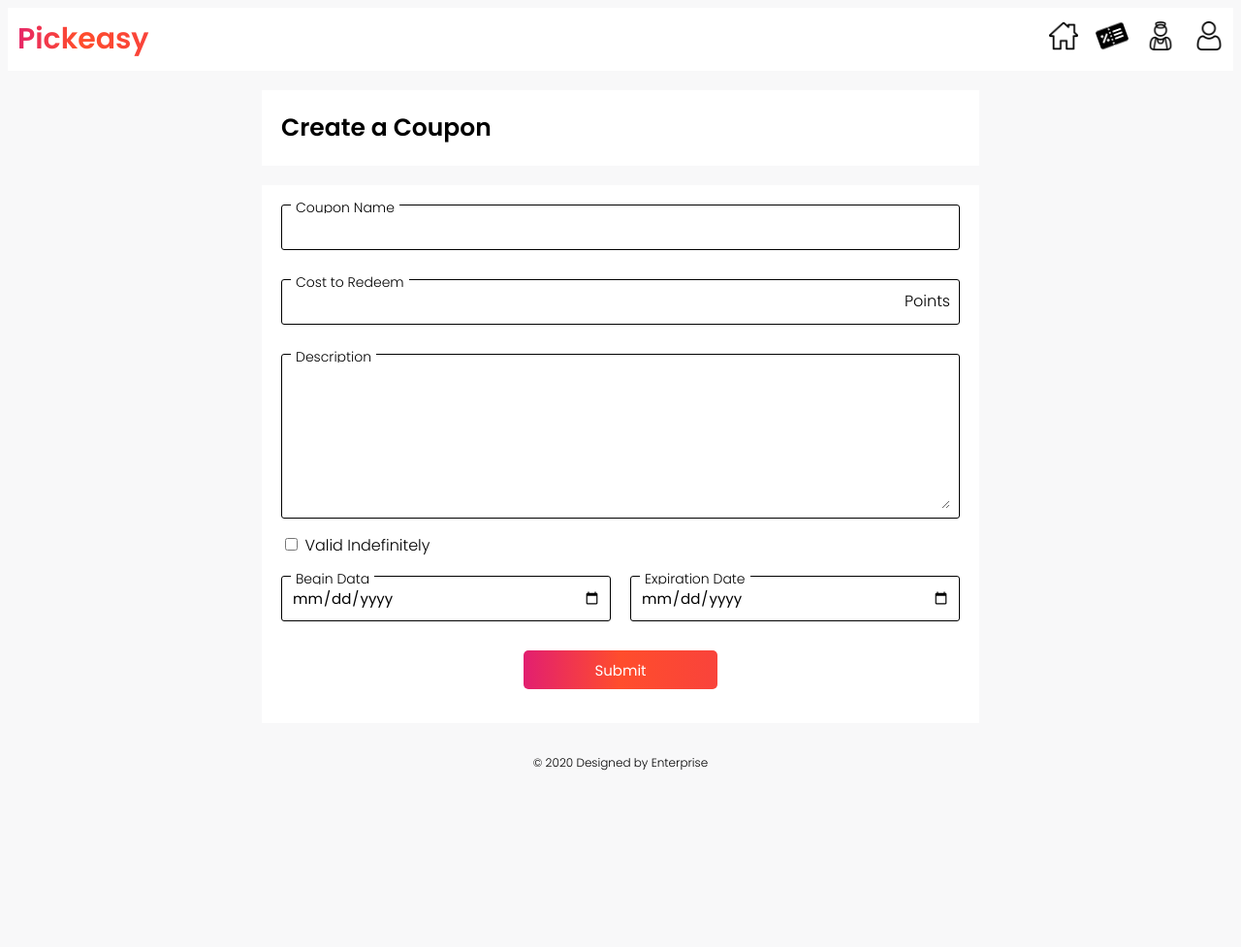
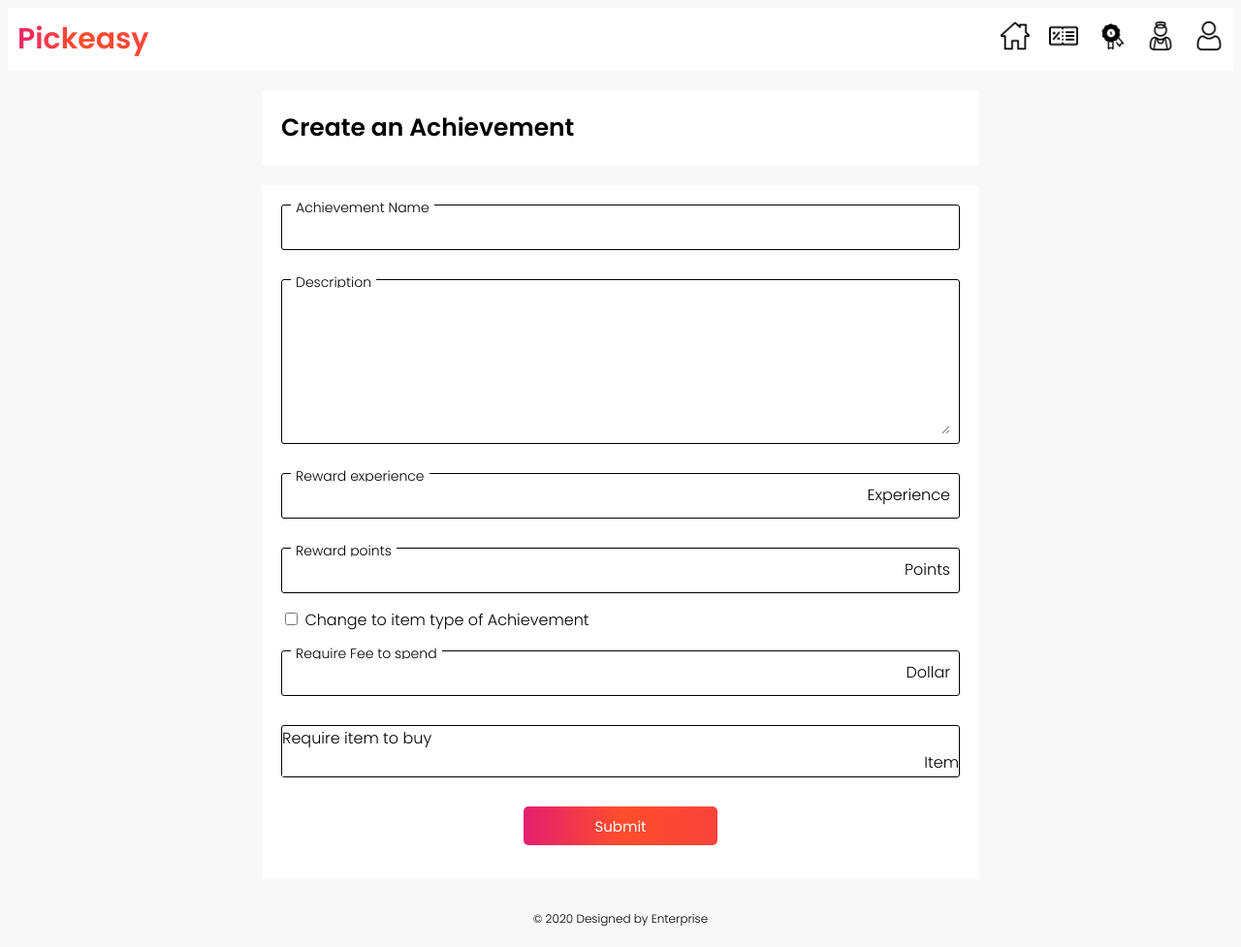
Before and after one commit to CSCC01/team_01-project, a Flask app: page /createAchievement in a window 1280 px wide. Shown: the whole page at 97% size. Before the commit the page ends 795 px from the top, so only its background shows below. Run offline with Flask 2, Linux system fonts and the light colour scheme; the visitor is signed in with stand-in values (Sample User, id 1).

Commit message:
Roughly implemented frontend create achievement

```diff
--- a/demo3/static/achievement.css
+++ b/demo3/static/achievement.css
@@ -18,9 +18,12 @@
   font-size: var(--subtitle);
 }
 
-.expiration {
-  font-size: var(--mini);
-  color: var(--darkGrey);
+.original_invisible{
+  display:none
+	padding: 9px;
+	border:1px solid var(--black);
+	margin-bottom: 30px;
+  border-radius: 3px;
 }
 
 .description {
--- a/demo3/static/achievement.js
+++ b/demo3/static/achievement.js
@@ -1,9 +1,11 @@
-function checkbox(Item) {
+function checkbox(requireFee, requireItem) {
     var cb = document.getElementsByName("Item");
     var visability = "flex";
+    var countervisability = "none";
       if(cb[0].checked){
-       visability = "none";
+        countervisability = visability;
+        visability = "none";
       }
-
-    document.getElementById(Item).style.display = visability;
+    document.getElementById(requireFee).style.display = visability;
+    document.getElementById(requireItem).style.display = countervisability;
 }
--- a/demo3/templates/createAchievement.html
+++ b/demo3/templates/createAchievement.html
@@ -12,11 +12,11 @@
 {% extends "base.html" %}
 {% block style %}
 <link rel="stylesheet" type="text/css" href="../static/submissionFields.css">
-<link rel="stylesheet" type="text/css" href="static/coupon.css">
+<link rel="stylesheet" type="text/css" href="static/achievement.css">
 {% endblock style %}
 
 {% block title %}
-<title>Create a Coupon</title>
+<title>Create an Achievement</title>
 {% endblock title %}
 
 {% block icons %}
@@ -24,9 +24,12 @@
   <div class = other_icon>
     <a href="home.html"><img src="static/Resources/home.png" alt="Home"></a>
   </div>
+  <div class = other_icon>
+      <a href="coupon.html"><img src="static/Resources/coupon.png" alt="Coupon"></a>
+  </div>
   <div class = "current">
-      <a href="coupon.html"><img src="static/Resources/coupon_pressed.png" alt="Coupon"></a>
-  </div>
+    <a href="achievement.html"><img src="static/Resources/achievement.png" alt="Achievement"></a>
+</div>
   {% if session['type'] == 1 %}
   <div class = other_icon>
     <a href="employee.html"><img src="static/Resources/employee.png" alt="Employee"></a>
@@ -42,7 +45,7 @@
     <div class = parent>
       <div class = title>
         <div class = text>
-          Create a Coupon
+          Create an Achievement
         </div>
       </div>
     </div>
@@ -52,7 +55,7 @@
 
     {% if errmsg %}
       <div class = parent>
-        Could not create a coupon because of the following: <br>
+        Could not create an achievement because of the following: <br>
         {% for msg in errmsg %}
           <li>{{msg}} </li>
         {% endfor %}
@@ -63,18 +66,42 @@
         <form method = "post">
           <div class = textfeilds>
             <div class = feild>
-                <label>Coupon Name</label>
+                <label>Achievement Name</label>
                   {% if 'name' in info %}
                     <input type="text" name="name" value = {{info["name"]}}>
                   {% else %}
                     <input type="text" name="name">
                   {% endif %}
             </div>
+
             <div class = feild>
-              <label>Cost to Redeem</label>
+              <label>Description</label>
+              {% if 'description' in info %}
+              <textarea name = "description">{{info["description"]}}</textarea>
+              {% else %}
+                <textarea name = "description"></textarea>
+              {% endif %}
+            </div>
+
+            <div class = feild>
+              <label>Reward experience</label>
+              <div class = points>
+                {% if 'experience' in info %}
+                <input type="number" name="experience" value = {{info["experience"]}}>
+                {% else %}
+                <input type="number" name="experience">
+                {% endif %}
+                <div class = right>
+                  Experience
+                </div>
+              </div>
+            </div>
+
+            <div class = feild>
+              <label>Reward points</label>
               <div class = points>
                 {% if 'points' in info %}
-                  <input type="number" name="points" value = {{info["points"]}}>
+                <input type="number" name="points" value = {{info["points"]}}>
                 {% else %}
                 <input type="number" name="points">
                 {% endif %}
@@ -83,38 +110,41 @@
                 </div>
               </div>
             </div>
-            <div class = feild>
-              <label>Description</label>
-              {% if 'description' in info %}
-              <textarea name = "description">{{info["description"]}}</textarea>
-              {% else %}
-                <textarea name = "description"></textarea>
-              {% endif %}
-            </div>
+
             <div class = container>
-              <input type="checkbox" name="indefinite" value="Indefinite" id = "indefinite" onclick="checkbox('dates')">
-              <label for="indefinite"> Valid Indefinitely</label><br>
+              <input type="checkbox" name="Item" value="Item" id = "Item" onclick="checkbox('requireFee', 'requireItem')">
+              <label for="Item"> Change to item type of Achievement</label><br>
             </div>
 
-            <div class = col id = "dates">
-              <div class = feild>
-                  <label>Begin Data</label>
-                  {% if 'begin' in info %}
-                    <input type="date" name="begin" value = {{info["begin"]}}>
-                  {% else %}
-                    <input type="date" name="begin">
-                  {% endif %}
+            <div class = feild id = "requireFee">
+                <label>Require Fee to spend</label>
+                <div class = points>
+                {% if 'requireFee' in info %}
+                <input type="number" name="requireFee" value = {{info["requireFee"]}}>
+                {% else %}
+                <input type="number" name="requireFee">
+                {% endif %}
+                <div class = right>
+                  Dollar
+                </div>
               </div>
-              <div class = feild>
-                  <label>Expiration Date</label>
-                  {% if 'expiration' in info %}
-                    <input type="date" name="end" value = {{info["expiration"]}}>
-                  {% else %}
-                    <input type="date" name="end">
-                  {% endif %}
+            </div>
+
+            <div class = original_invisible id = "requireItem">
+              <label>Require item to buy</label>
+              <div class = points>
+                {% if 'requireItem' in info %}
+                <input type="number" name="requireItem" value = {{info["requireItem"]}}>
+                {% else %}
+                <input type="number" name="requireItem">
+                {% endif %}
+                <div class = right>
+                  Item
+                </div>
               </div>
             </div>
           </div>
+
           <div class = submit_button>
             <input type="submit" value="Submit">
           </div>
@@ -122,4 +152,4 @@
       </div>
 {% endblock content %}
 
-  {% block script %} <script type="text/javascript" src = "static/coupons.js"></script>{% endblock script %}
+  {% block script %} <script type="text/javascript" src = "static/achievement.js"></script>{% endblock script %}
```
Also changed, not shown: demo3/static/Resources/achievement.png (added).
